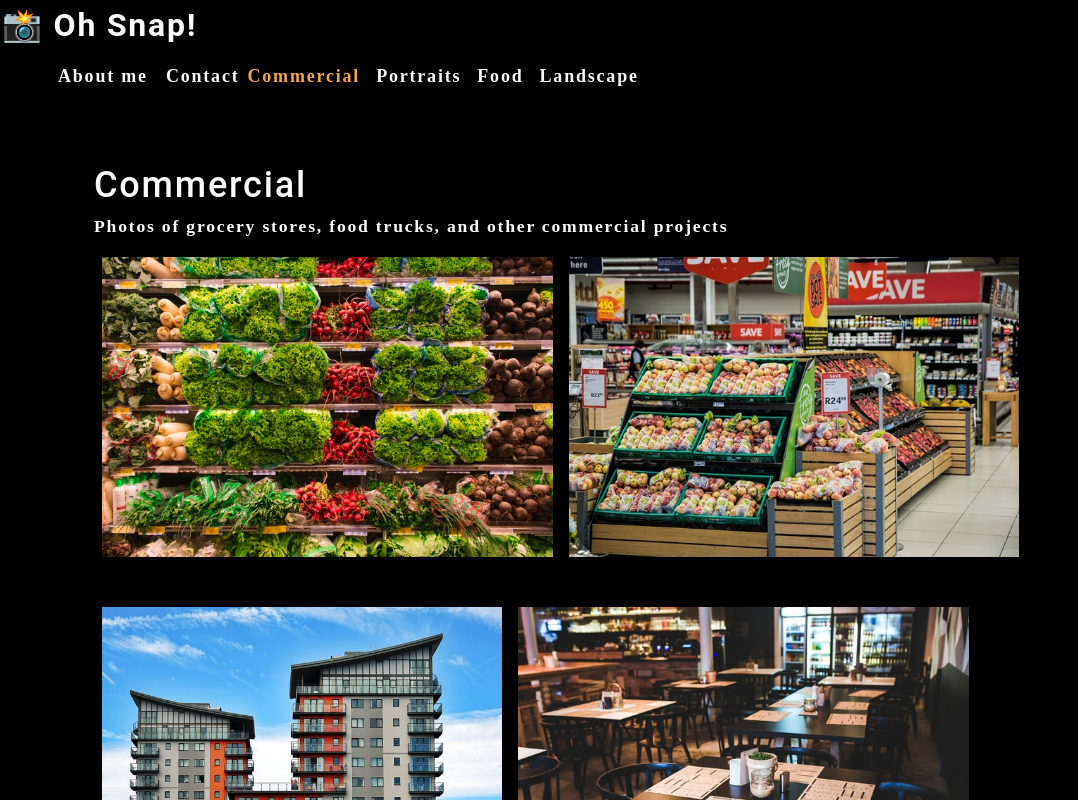
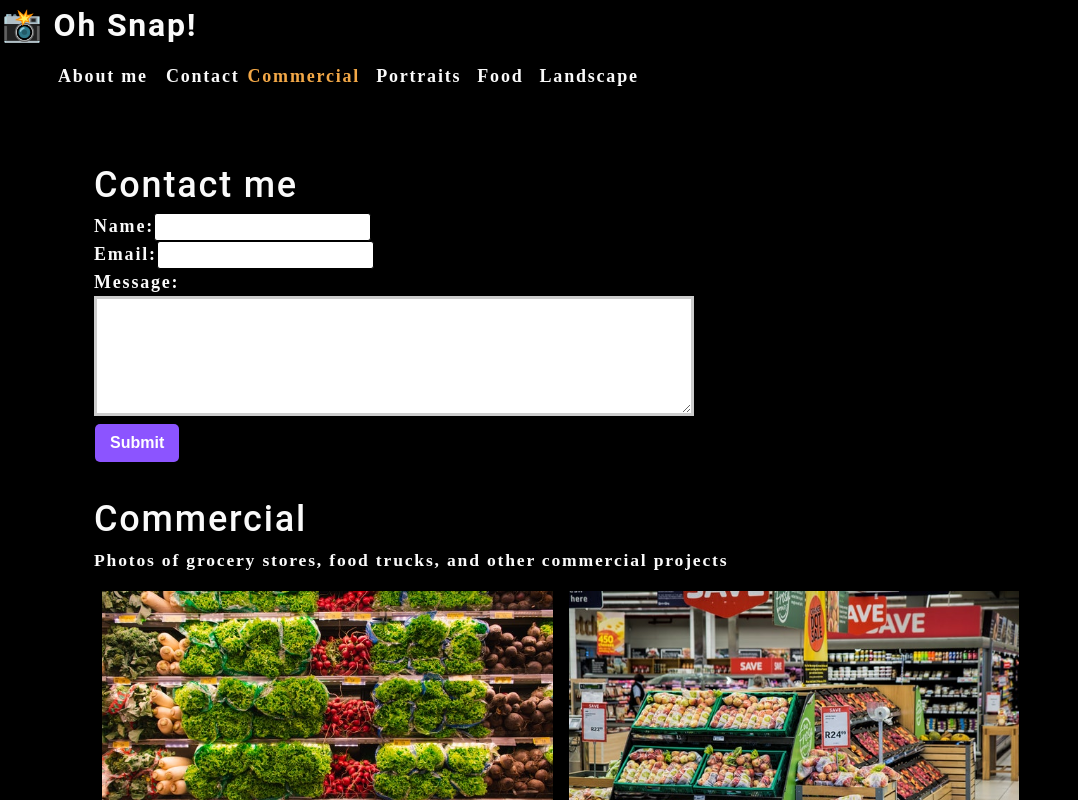
Before and after one commit to SarahStelljes/photo-port, a React (Create React App) app: page / in a window 1280 px wide. Shown: the top 800 px of the page, without its empty margins (0-1078 px from the left). Built offline with nearby package versions, Linux system fonts and the light colour scheme.

Commit message:
edited Contact component, app now captures contact form content

```diff
--- a/src/App.js
+++ b/src/App.js
@@ -1,8 +1,10 @@
 import React, { useState } from 'react';
+import './index.css';
 import './App.css';
 import About from './components/About';
 import Nav from './components/Nav';
 import Gallery from './components/Gallery';
+import ContactForm from './components/Contact';
 
 function App() {
   const [categories] = useState([
@@ -28,6 +30,7 @@
       currentCategory={currentCategory}
       ></Nav>
       <main>
+        <ContactForm></ContactForm>
         <Gallery currentCategory={currentCategory}></Gallery>
         <About></About>
       </main>
--- a/src/components/Contact/index.js
+++ b/src/components/Contact/index.js
@@ -1,21 +1,34 @@
-import React from 'react'
+import React, { useState } from 'react'
 
 function ContactForm(){
+    const [formState, setFormState] = useState({ name: '', email: '', message: '' });
+
+    const { name, email, message } = formState;
+
+    function handleChange(e) {
+        setFormState({...formState, [e.target.name]: e.target.value })
+    };
+
+    function handleSubmit(e){
+        e.preventDefault();
+        console.log(formState)
+    };
+
     return(
         <section>
             <h1>Contact me</h1>
-            <form id='contact-form'>
+            <form id='contact-form' onSubmit={handleSubmit}>
                 <div>
                     <label htmlFor='name'>Name:</label>
-                    <input type='text' name='name' />
+                    <input type='text' name='name' defaultValue={name} onChange={handleChange} />
                 </div>
                 <div>
                     <label htmlFor='email'>Email:</label>
-                    <input type="email" name='email'></input>
+                    <input type="email" name='email' defaultValue={email} onChange={handleChange}></input>
                 </div>
                 <div>
                     <label htmlFor='message'>Message:</label>
-                    <textarea name='message' rows="5" />
+                    <textarea name='message' rows="5" defaultValue={message} onChange={handleChange}/>
                 </div>
                 <button type='submit'>Submit</button>
             </form>
```
